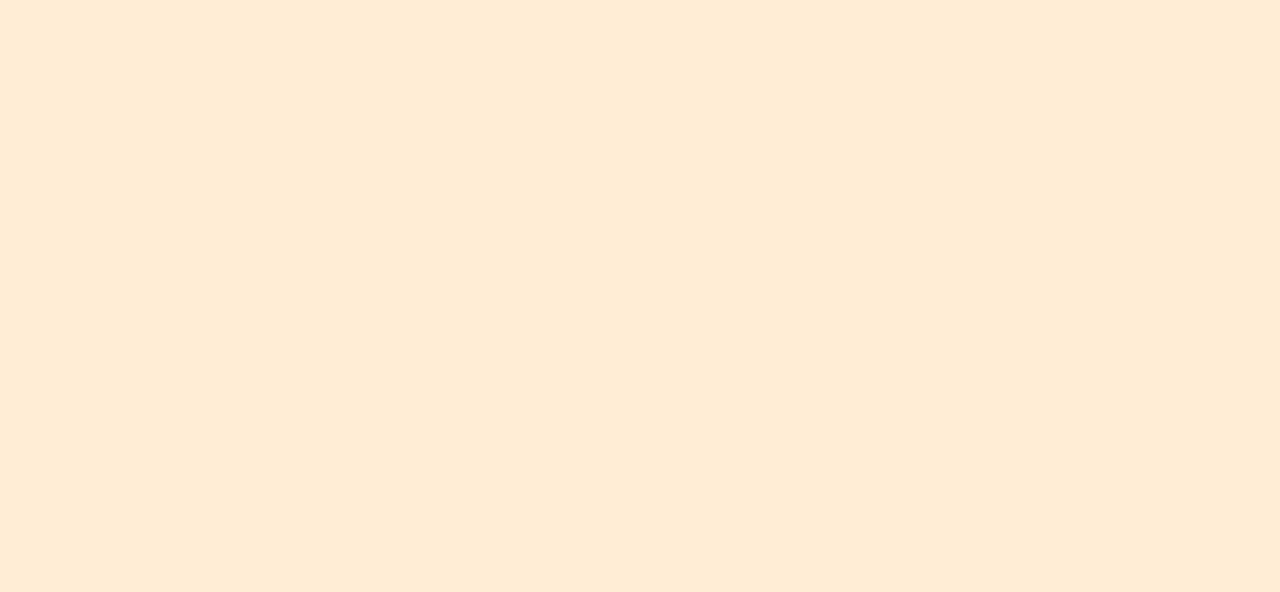
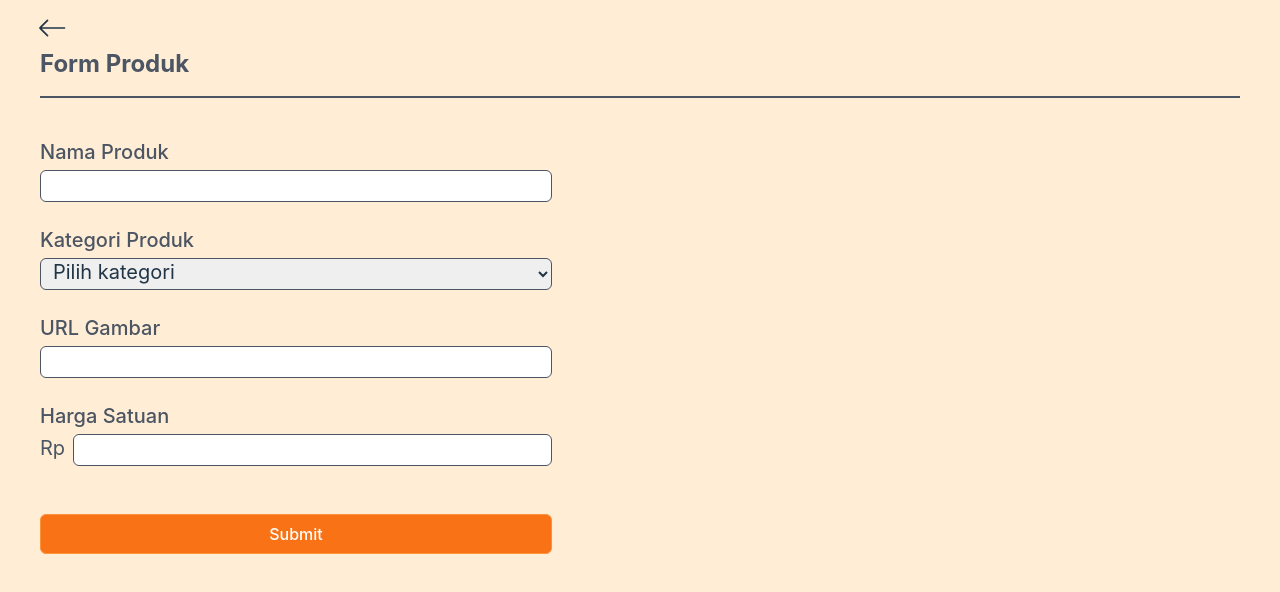
Before and after one commit to buginugroho/point-of-sale-web-react, a React (Vite) app in the folder frontend-react-pointofsale/: page /admin/newProduct/1 in a window 1280 px wide. Before the commit this address had no page. Shown: the top 592 px of the page. Built offline with nearby package versions, Linux system fonts and the light colour scheme; no server answers.

Commit message:
add admin form page

```diff
--- a/frontend-react-pointofsale/src/App.jsx
+++ b/frontend-react-pointofsale/src/App.jsx
@@ -5,6 +5,7 @@ import PaymentPage from './pages/PaymentPage';
 import TransactionListPage from './pages/TransactionListPage';
 import TransactionDetailPage from './pages/TransactionDetailPage';
 import AdminPage from './pages/AdminPage';
+import AdminFormPage from './pages/AdminFormPage';
 
 function App() {
   return (
@@ -15,6 +16,8 @@ function App() {
         <Route path='/transaction' element={<TransactionListPage />}/>
         <Route path='/transaction/:id' element={<TransactionDetailPage />}/>
         <Route path='/admin' element={<AdminPage />}/>
+        <Route path='/admin/newProduct' element={<AdminFormPage />}/>
+        <Route path='/admin/newProduct/:id' element={<AdminFormPage />}/>
       </Routes>
     </>
   );
--- /dev/null
+++ b/frontend-react-pointofsale/src/pages/AdminFormPage.jsx
@@ -0,0 +1,152 @@
+import { useEffect } from "react";
+import useSWR from "swr";
+import { useNavigate, useParams } from "react-router-dom";
+import { useForm } from "react-hook-form";
+import { yupResolver } from "@hookform/resolvers/yup";
+import * as yup from "yup";
+import Content from "../layouts/Content";
+import myAxios from "../utils/axios";
+import { BackIcon } from "../assets/Icons";
+
+function AdminFormPage() {
+  const navigate = useNavigate();
+
+  const { id } = useParams();
+
+  const isEdit = Boolean(id);
+
+  // yup schema
+  const schema = yup.object().shape({
+    title: yup.string().required("Masukkan nama"),
+    category: yup.string().required("Pilih kategori"),
+    image: yup.string().required("Masukkan URL gambar").url("Format harus URL"),
+    price: yup.number().positive().required("Masukkan harga")
+  });
+
+  // react-hook-form
+  const {
+    register,
+    handleSubmit,
+    setValue,
+    formState: { errors }
+  } = useForm({
+    resolver: yupResolver(schema)
+  });
+
+  if (isEdit) {
+    const fetcher = (url) => myAxios.get(url).then((response) => response.data);
+
+    const { data: product, error } = useSWR(`/detailproduct/${id}`, fetcher);
+
+    useEffect(() => {
+      setValue("title", product?.title),
+        setValue("category", product?.category_id),
+        setValue("image", product?.image),
+        setValue("price", product?.price)
+    }, [product]);
+  }
+
+  const onClickNavigateAdmin = () => {
+    navigate("/admin");
+  }
+
+  const onSubmitForm = async (data) => {
+    const payload = {
+      title: data?.title,
+      category_id: data?.category,
+      image: data?.image,
+      price: data?.price
+    }
+
+    if (isEdit) {
+      myAxios.put(`/updateproduct/${id}`, payload)
+        .then(() => {
+          alert("Produk berhasil diupdate!");
+          navigate("/admin");
+        })
+        .catch((error) => console.log(error));
+    } else {
+      myAxios.post(`/addproduct`, payload)
+        .then(() => {
+          alert("Produk berhasil ditambahkan!");
+          navigate("/admin");
+        })
+        .catch((error) => console.log(error));
+    }
+  }
+
+  return (
+    <>
+      <Content className="relative">
+        <div onClick={() => onClickNavigateAdmin()}>
+          <BackIcon className="absolute w-10 h-10 top-2 left-8 hover:cursor-pointer hover:scale-105 duration-200" />
+        </div>
+        <div id="container" className="h-[34rem]">
+          {/* Product Form section */}
+          <section>
+            {/* header div */}
+            <div className="h-8">
+              <h1 className="text-2xl font-bold">Form Produk</h1>
+            </div>
+
+            {/* form div */}
+            <div className="mt-4 h-[28rem] border-t-2 border-gray-600">
+              <div className="pt-10 w-[32rem]">
+                <form onSubmit={handleSubmit(onSubmitForm)}>
+                  <div className="relative flex flex-col gap-1">
+                    <label className="text-xl font-medium" htmlFor="title">Nama Produk</label>
+                    <input type="text" id="name"
+                      className="h-8 px-2 pb-1 text-xl rounded-md border border-gray-600 outline-gray-600"
+                      {...register("title")} />
+                    <p className="absolute -bottom-6 text-red-500">{errors.title?.message}</p>
+                  </div>
+
+                  <div className="relative flex flex-col gap-1 mt-6">
+                    <label className="text-xl font-medium" htmlFor="category">Kategori Produk</label>
+                    <select id="category"
+                      className="h-8 px-2 pb-1 text-xl rounded-md border border-gray-600 outline-gray-600"
+                      {...register("category")}>
+                      <option value=''>Pilih kategori</option>
+                      <option value='1'>Makanan</option>
+                      <option value='2'>Minuman</option>
+                      <option value='3'>Snack</option>
+                    </select>
+                    <p className="absolute -bottom-6 text-red-500">{errors.category?.message}</p>
+                  </div>
+
+                  <div className="relative flex flex-col gap-1 mt-6">
+                    <label className="text-xl font-medium" htmlFor="image">URL Gambar</label>
+                    <input type="text" id="image"
+                      className="h-8 px-2 pb-1 text-xl rounded-md border border-gray-600 outline-gray-600"
+                      {...register("image")} />
+                    <p className="absolute -bottom-6 text-red-500">{errors.image?.message}</p>
+                  </div>
+
+                  <div className="relative flex flex-col gap-1 mt-6">
+                    <label className="text-xl font-medium" htmlFor="price">Harga Satuan</label>
+                    <div className="flex flex-row gap-2">
+                      <span className="text-xl">Rp</span>
+                      <input type="number" id="price"
+                        className="h-8 w-full px-2 pb-1 text-xl rounded-md border border-gray-600 outline-gray-600"
+                        {...register("price")} />
+                      <p className="absolute -bottom-12 text-red-500">{errors.price?.message}</p>
+                    </div>
+                  </div>
+
+                  <div className="mt-12">
+                    <button type="submit" className="my-button w-full text-white font-medium hover:bg-orange-600 duration-200">
+                      Submit
+                    </button>
+                  </div>
+                </form>
+              </div>
+            </div>
+
+          </section>
+        </div>
+      </Content>
+    </>
+  );
+}
+
+export default AdminFormPage;
--- a/frontend-react-pointofsale/src/pages/AdminPage.jsx
+++ b/frontend-react-pointofsale/src/pages/AdminPage.jsx
@@ -15,6 +15,18 @@ function AdminPage() {
 
   const onClickNavigateProductDetail = (id) => {
     navigate(`./${id}`);
+  }
+
+  const onClickNavigateFormAdd = () => {
+    navigate(`./newProduct`);
+  }
+
+  const onClickNavigateFormEdit = (id) => {
+    navigate(`./newProduct/${id}`);
+  }
+
+  const onClickDeleteProduct = () => {
+
   }
 
   const columns = [
@@ -64,7 +76,7 @@ function AdminPage() {
             Detail
           </button>
           <button
-            // onClick={() => onClickNavigateTransactionDetail(props.row.original?.id)}
+            onClick={() => onClickNavigateFormEdit(props.row.original?.id)}
             className="my-button text-white font-medium bg-blue-500 border-blue-500 hover:bg-blue-600">
             Edit
           </button>
@@ -88,14 +100,18 @@ function AdminPage() {
             {/* header div */}
             <div className="flex flex-row justify-between h-8">
               <h1 className="text-2xl font-bold">Daftar Produk</h1>
-              <button className="my-button w-36 text-white font-medium hover:bg-orange-600 duration-200">Tambah Produk</button>
+              <button
+                onClick={() => onClickNavigateFormAdd()}
+                className="my-button w-36 text-white font-medium hover:bg-orange-600 duration-200">
+                Tambah Produk
+              </button>
             </div>
 
             {/* product table div */}
             {!products.isLoading ? (
-            <div className="mt-4 h-[28rem]">
-              <TanstackTable tableData={products.data} tableColumns={columns} />
-            </div>
+              <div className="mt-4 h-[28rem]">
+                <TanstackTable tableData={products.data} tableColumns={columns} />
+              </div>
             ) : null}
 
           </section>
```
